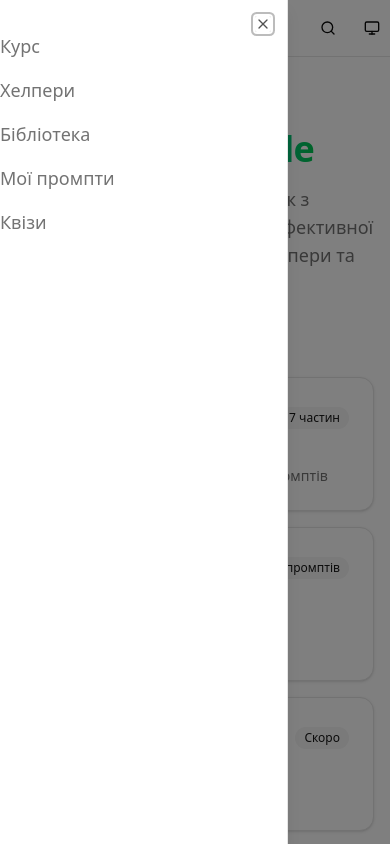
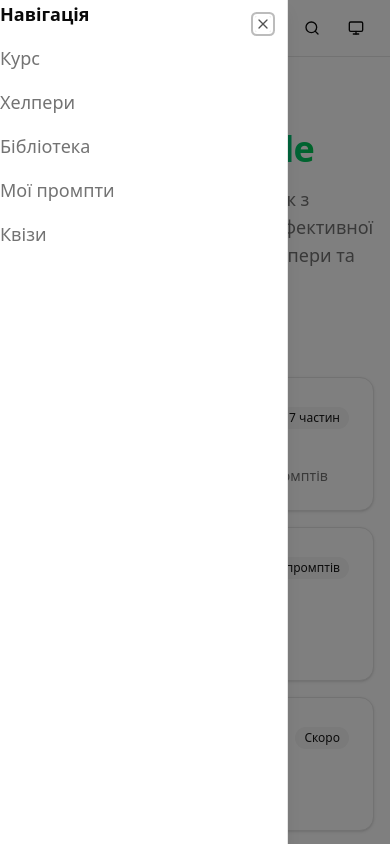
Before and after one commit to zhatrus/PromptFlow, a Next.js app in the folder app/: page / in a window 390 px wide. Both pictures are taken after a click on the button "Меню". Shown: the top 844 px of the page. Built offline with nearby package versions, Linux system fonts and the light colour scheme.

Commit message:
feat: Change dev/start port to 3004, remove screenshots, improve header layout and mobile nav

```diff
--- a/app/package.json
+++ b/app/package.json
@@ -3,9 +3,9 @@
   "version": "0.1.0",
   "private": true,
   "scripts": {
-    "dev": "next dev",
+    "dev": "next dev -p 3004",
     "build": "next build",
-    "start": "next start",
+    "start": "next start -p 3004",
     "lint": "eslint src/",
     "lint:fix": "eslint src/ --fix",
     "format": "prettier --write \"src/**/*.{ts,tsx,js,jsx,json,css,md}\"",
--- a/app/src/components/header.tsx
+++ b/app/src/components/header.tsx
@@ -47,7 +47,7 @@ export function Header() {
 
   return (
     <header className="sticky top-0 z-50 w-full border-b bg-background/95 backdrop-blur supports-[backdrop-filter]:bg-background/60">
-      <div className="container flex h-14 items-center">
+      <div className="container max-w-5xl mx-auto flex h-14 items-center px-4">
         <Sheet open={open} onOpenChange={setOpen}>
           <SheetTrigger asChild>
             <Button variant="ghost" size="icon" className="md:hidden">
@@ -56,7 +56,9 @@ export function Header() {
             </Button>
           </SheetTrigger>
           <SheetContent side="left" className="w-72">
-            <nav className="flex flex-col gap-4 mt-8">
+            <div className="flex flex-col gap-4">
+              <h2 className="text-lg font-semibold">Навігація</h2>
+              <nav className="flex flex-col gap-4">
                 {navigation.map((item) => (
                   <Link
                     key={item.href}
@@ -72,6 +74,7 @@ export function Header() {
                   </Link>
                 ))}
               </nav>
+            </div>
           </SheetContent>
         </Sheet>
 
```
Also changed, not shown: app/screenshot-helper.png (deleted), app/screenshot-home.png (deleted). Lines whose indentation alone changed are shown as unchanged.
